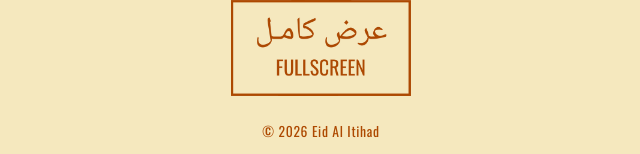
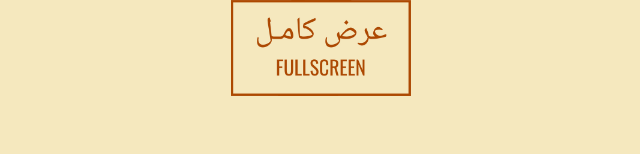
Before and after one commit to Ahmed-078/eid-etihad-game, a plain HTML site: page index.html in a window 1280 px wide. Shown: the part 688-842 px from the top of the page, without its empty margins (319-959 px from the left). After the commit the page ends 805 px from the top, so only its background shows below. Drawn offline with Linux system fonts and the light colour scheme.

Commit message:
Remove footer text
Co-Authored-By: Claude Opus 5.5 <noreply@anthropic.com>
Claude-Session: https://claude.ai/code/session_01QhNgXmNau3tmahmhBqrJcv

```diff
--- a/index.html
+++ b/index.html
@@ -43,7 +43,6 @@
   .err{display:none;border:2px solid var(--ink);padding:10px 14px;max-width:90%;font-size:.95rem}
   .controls{margin-top:12px}
   .notice{display:none;margin-top:10px;text-align:center;font-size:.95rem;max-width:420px}
-  footer{margin-top:auto;padding-top:20px;font-size:.85rem;letter-spacing:.05em}
   .stage:fullscreen,.stage.pseudo-fs{width:100vw;height:100vh;height:100dvh;min-width:0;max-width:none;margin:0;border:0;aspect-ratio:auto;display:flex;align-items:center;justify-content:center}
   .stage.pseudo-fs{position:fixed;inset:0;z-index:1000}
   .stage:fullscreen #unity-canvas,.stage.pseudo-fs #unity-canvas{width:min(100vw,calc(100dvh * 9 / 16));height:auto;aspect-ratio:9/16;max-height:100dvh}
@@ -66,13 +65,11 @@
 </div>
 <div class="controls"><button class="imgbtn" id="fs" aria-label="عرض كامل Fullscreen"><img src="img/btn-fullscreen.png" alt="" width="600" height="318"></button></div>
 <div class="notice" id="mobile">Tap Fullscreen for the best view.</div>
-<footer>© <span id="yr"></span> Eid Al Itihad</footer>
 <script>/* always fetch the latest build name, never a cached copy */document.write('<script src="game.config.js?t='+Date.now()+'"><\/script>');</script>
 <script>
 (function(){
   const C = window.GAME_CONFIG, B = "Build/", ext = C.compression || "", V = "?v=" + encodeURIComponent(C.buildName + "-" + (C.productVersion || ""));
   const $ = id => document.getElementById(id);
-  $("yr").textContent = new Date().getFullYear();
   const isMobile = /iPhone|iPad|iPod|Android/i.test(navigator.userAgent) || (navigator.maxTouchPoints > 1 && /Mac/.test(navigator.platform));
   if (isMobile) $("mobile").style.display = "block";
   let instance = null;
```
